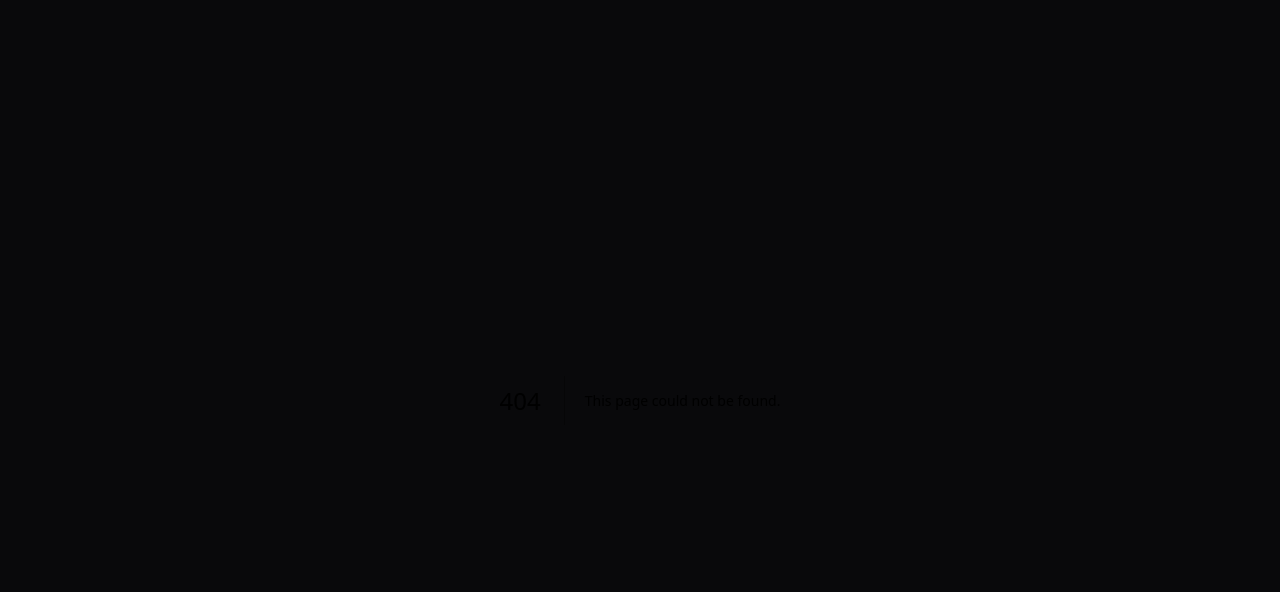
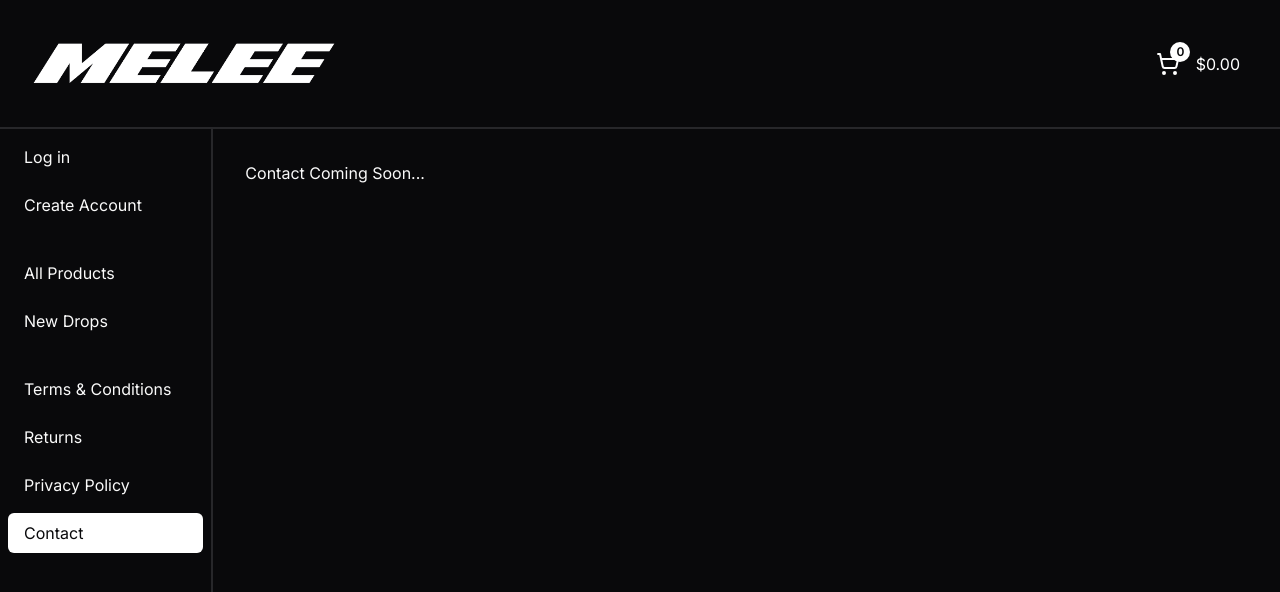
Before and after one commit to sakib-xrz/melee-client, a Next.js app: page /contact in a window 1280 px wide. Before the commit this address had no page. Shown: the top 592 px of the page. Built offline with nearby package versions, Linux system fonts and the light colour scheme.

Commit message:
Remove quality prop from Navbar.jsx

```diff
--- /dev/null
+++ b/app/(with-sidebar)/contact/page.jsx
@@ -0,0 +1,5 @@
+import Container from "@/components/shared/Container";
+
+export default function ContactPage() {
+  return <Container>Contact Coming Soon...</Container>;
+}
--- /dev/null
+++ b/app/(with-sidebar)/login/page.jsx
@@ -0,0 +1,5 @@
+import Container from "@/components/shared/Container";
+
+export default function LoginPage() {
+  return <Container>Login Page Coming Soon...</Container>;
+}
--- /dev/null
+++ b/app/(with-sidebar)/new-drops/page.jsx
@@ -0,0 +1,5 @@
+import Container from "@/components/shared/Container";
+
+export default function NewDropPage() {
+  return <Container>New Drops Page Coming Soon...</Container>;
+}
--- /dev/null
+++ b/app/(with-sidebar)/privacy-policy/page.jsx
@@ -0,0 +1,5 @@
+import Container from "@/components/shared/Container";
+
+export default function PrivacyPage() {
+  return <Container>Privacy Policy Page Coming Soon...</Container>;
+}
--- /dev/null
+++ b/app/(with-sidebar)/register/page.jsx
@@ -0,0 +1,5 @@
+import Container from "@/components/shared/Container";
+
+export default function RegisterPage() {
+  return <Container>Create Account Page Coming Soon...</Container>;
+}
--- /dev/null
+++ b/app/(with-sidebar)/returns/page.jsx
@@ -0,0 +1,5 @@
+import Container from "@/components/shared/Container";
+
+export default function ReturnsPage() {
+  return <Container>Returns Page Coming Soon...</Container>;
+}
--- /dev/null
+++ b/app/(with-sidebar)/terms-and-conditions/page.jsx
@@ -0,0 +1,5 @@
+import Container from "@/components/shared/Container";
+
+export default function TermsPage() {
+  return <Container>Terms & Conditions Page Coming Soon...</Container>;
+}
--- a/components/shared/Navbar.jsx
+++ b/components/shared/Navbar.jsx
@@ -32,7 +32,6 @@ export default function Navbar() {
               alt="MELEE LOGO DARK"
               placeholder="blur"
               className="w-full"
-              quality={100}
             />
           </div>
 
```
